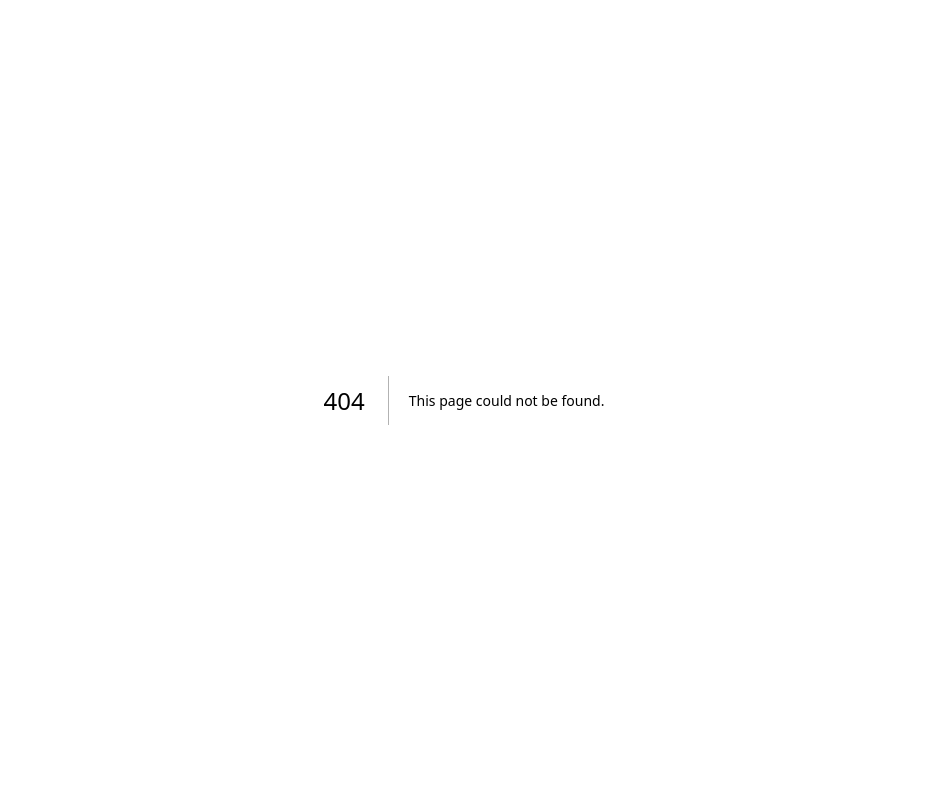
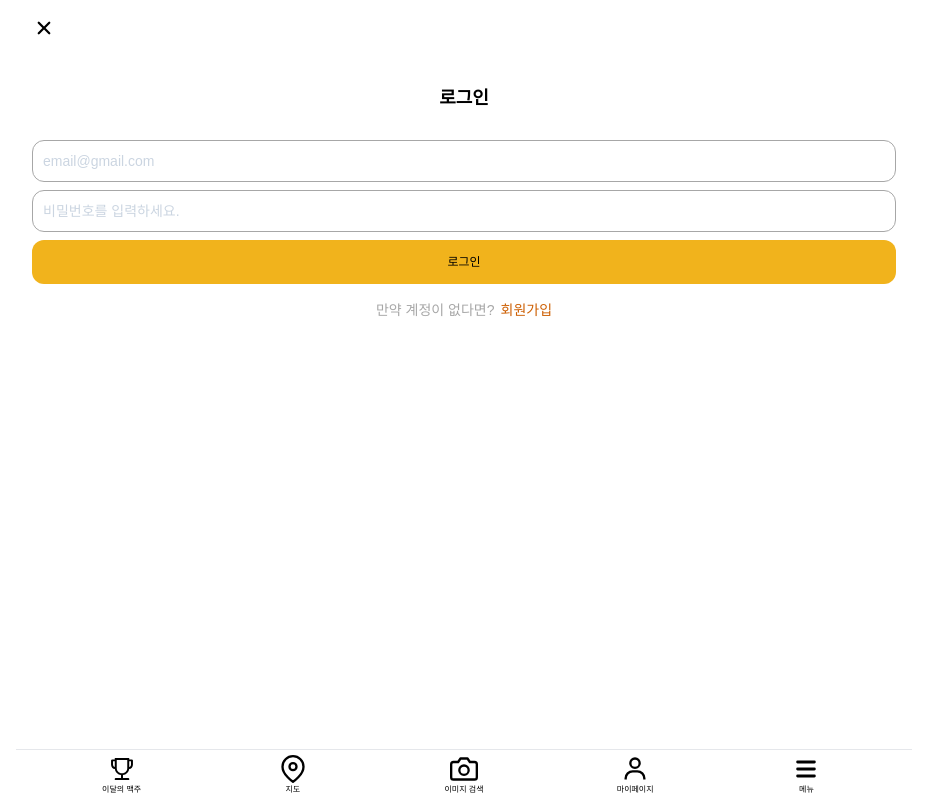
Before and after one commit to GetA-BEER/GetABeer, a Next.js app in the folder fe/: page /login in a window 1280 px wide. Before the commit this address had no page. Shown: the whole page, without its empty margins (176-1103 px from the left). Built offline with nearby package versions, Linux system fonts and the light colour scheme; a web font is replaced by a local one.

Commit message:
GB-40 style: 자체(이메일) 로그인 제작

```diff
--- a/fe/components/button/SubmitBtn.tsx
+++ b/fe/components/button/SubmitBtn.tsx
@@ -8,7 +8,7 @@ export default function SubmitBtn({ children, onClick }: ButtonProps) {
     <div className="m-2">
       <button
         onClick={onClick}
-        className="flex justify-center items-center w-full h-11 rounded-xl bg-y-gold hover:bg-orange-400 text-sm"
+        className="flex justify-center items-center w-full h-11 rounded-xl bg-y-gold hover:bg-orange-400 text-xs"
       >
         {children}
       </button>
--- /dev/null
+++ b/fe/pages/login/index.tsx
@@ -0,0 +1,39 @@
+import SubmitBtn from '@/components/button/SubmitBtn';
+import NavBar from '@/components/NavBar';
+import { Input } from '@/components/inputs/Input';
+import Head from 'next/head';
+import { IoClose, IoArrowForwardOutline } from 'react-icons/io5';
+export default function Login() {
+  const handleClick = (event: React.MouseEvent<HTMLElement>) => {
+    console.log(event.target);
+    console.log(event.currentTarget);
+  };
+  return (
+    <>
+      <Head>
+        <title>GetABeer</title>
+        <meta name="description" content="Generated by create next app" />
+        <meta name="viewport" content="width=device-width, initial-scale=1" />
+        <link rel="icon" href="/images/logo.png" />
+      </Head>
+      <main className="m-auto h-screen max-w-4xl">
+        <button className="m-4">
+          <IoClose className="w-6 h-6" />
+        </button>
+        <div className="my-7 text-center text-lg bg-white rounded-lg max-w-4xl font-semibold">
+          로그인
+        </div>
+        <div className="m-2 border-b-1 border-y-gray">
+          <Input type="email" placeholder="email@gmail.com" />
+          <Input type="password" placeholder="비밀번호를 입력하세요." />
+          <SubmitBtn onClick={handleClick}> 로그인 </SubmitBtn>
+          <div className="m-4 flex justify-center gap-1.5 text-sm">
+            <div className="text-y-gray">만약 계정이 없다면?</div>
+            <button className="flex text-y-brown">회원가입</button>
+          </div>
+        </div>
+        <NavBar />
+      </main>
+    </>
+  );
+}
```
